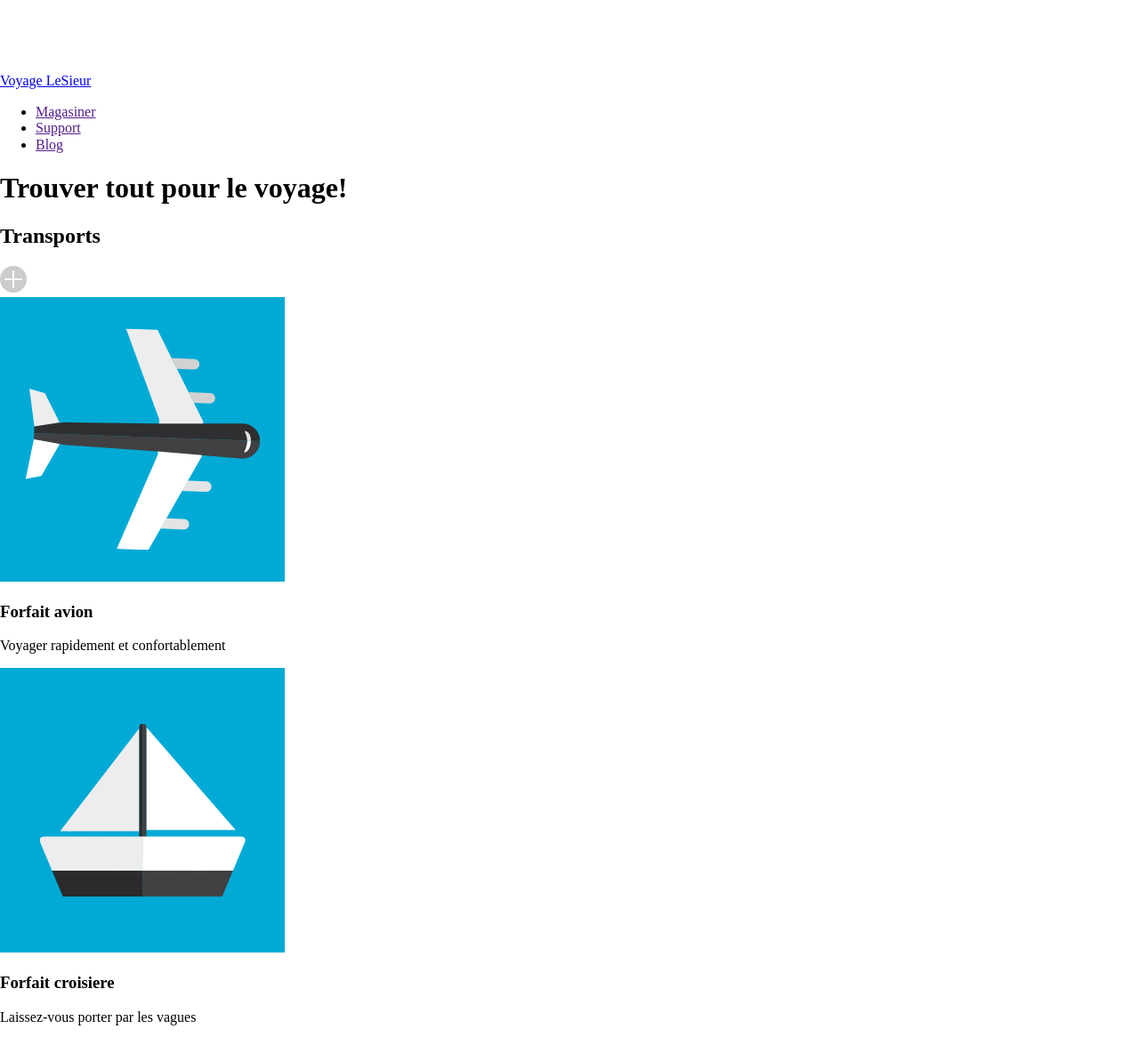
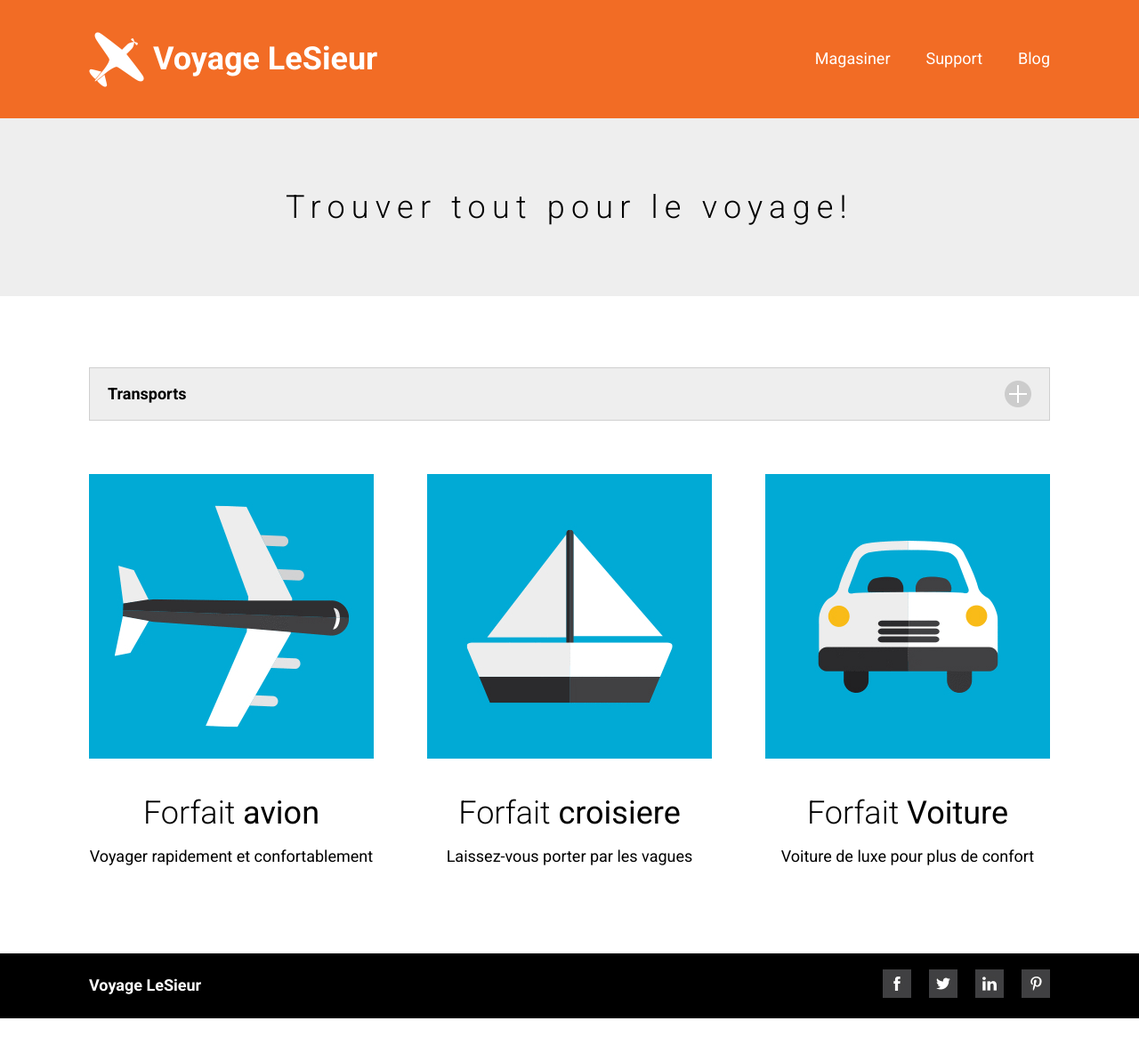
Before and after one commit to Necra2016/site1_voyagelesieur, a plain HTML site: page index.html in a window 1280 px wide. Shown: the top 1166 px of the page at 89% size. After the commit the page ends 1145 px from the top, so only its background shows below. Drawn offline with Linux system fonts and the light colour scheme.

Commit message:
css fait

```diff
--- a/css/styles.css
+++ b/css/styles.css
@@ -1,3 +1,196 @@
 /*-------------------------------------------------------------------------
 BASE
 -------------------------------------------------------------------------*/
+
+html{
+    box-sizing: border-box;
+}
+
+*,*::before,*::after{
+    box-sizing: inherit;
+}
+
+/*-------------------------------------------------------------------------
+ELEMENT
+-------------------------------------------------------------------------*/
+
+body{
+    margin: 0;
+    padding: 0;
+    font-family: "Roboto", serif;
+    font-size: 18px;
+}
+
+a{
+    text-decoration: none;
+}
+
+.wrapper{
+    max-width: 1080px;
+    margin:0 auto;
+}
+
+/*-------------------------------------------------------------------------
+COMPONENTS
+-------------------------------------------------------------------------*/
+
+/*HEADER*/
+
+header{
+    background-color: #f26c25;
+    padding-top: 10px;
+    padding-bottom: 10px;
+}
+
+header .wrapper{
+    display: flex;
+    justify-content: space-between;
+    align-items: center;
+}
+
+.logo{
+    display: flex;
+    align-items: center;
+    gap: 10px;
+}
+
+header p{
+    font-size: 36px;
+    font-weight: 700;
+    color: white;
+}
+
+header ul{
+    display: flex;
+    gap: 40px;
+    list-style-type: none;
+}
+
+header a{
+    color: white;
+}
+
+header nav a:hover{
+    text-decoration: underline;
+}
+
+/*SECTION BANNIERE*/
+
+.banniere{
+    background-color: #eeeeee;
+}
+
+.banniere .wrapper{
+    height: 200px;
+    display: flex;
+    justify-content: center;
+    align-items: center;
+}
+
+h1{
+    font-size: 36px;
+    text-align: center;
+    font-weight: 300;
+    letter-spacing: 7.2px;
+}
+
+/*TITRE TRANSPORT*/
+
+.titre-section{
+    display: flex;
+    justify-content: space-between;
+    align-items: center;
+    height: 60px;
+    background-color: #eeeeee;
+    border: solid 1px #d0d0d0;
+    margin-top: 80px;
+    margin-bottom: 60px;
+    padding-left: 20px;
+    padding-right: 20px;
+}
+
+h2{
+    font-size: 18px;
+    font-weight: 700;
+}
+
+/*ARTICLES*/
+
+.conteneur-transport{
+    display: grid;
+    grid-template-columns: 1fr 1fr 1fr;
+    gap: 60px;
+    margin-bottom: 80px;
+}
+
+h3{
+    font-size: 36px;
+    font-weight: 300;
+    text-align: center;
+    margin-bottom: 0;
+}
+
+article p{
+    text-align: center;
+}
+
+/*FOOTER*/
+
+.facebook a{
+background-image: url("../images/facebook.jpg");
+}
+
+.twitter a{
+    background-image: url("../images/twitter.jpg");
+}
+
+.linkedin a{
+    background-image: url("../images/linkedin.jpg");
+}
+
+.pinterest a{
+    background-image: url("../images/pinterest.jpg");
+}
+
+.facebook a:hover{
+    background-image: url("../images/facebook-survol.jpg");
+}
+
+.twitter a:hover{
+    background-image: url("../images/twitter-survol.jpg");
+}
+
+.linkedin a:hover{
+    background-image: url("../images/linkedin-survol.jpg");
+}
+
+.pinterest a:hover{
+    background-image: url("../images/pinterest-survol.jpg");
+}
+
+footer a{
+    display: inline-block;
+    width: 32px;
+    height: 32px;
+}
+
+footer ul{
+    display: flex;
+    gap: 20px;
+    list-style-type: none;
+}
+
+footer .wrapper{
+    display: flex;
+    justify-content: space-between;
+    align-items: center;
+}
+
+footer{
+    background-color: black;
+
+}
+
+h4{
+    color: white;
+}
```
Also changed, not shown: index.html (line endings or trailing spaces).
